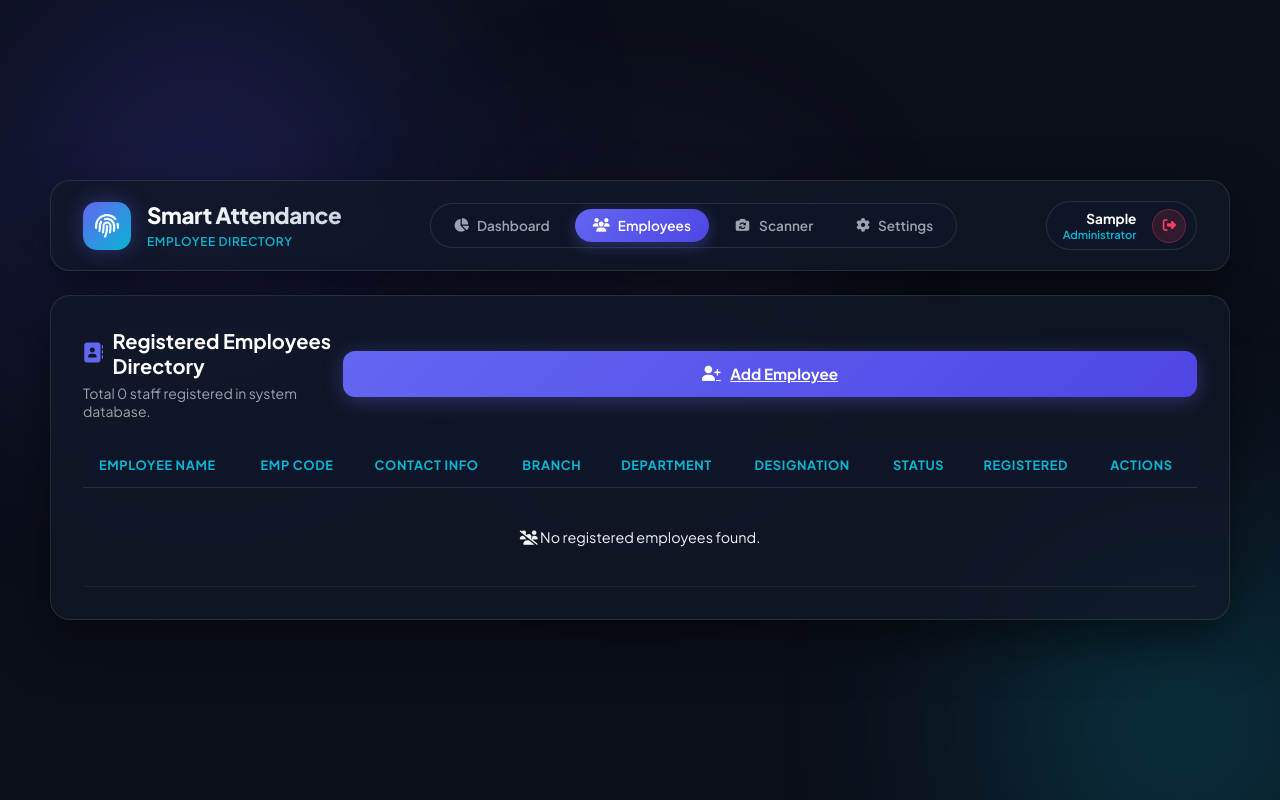
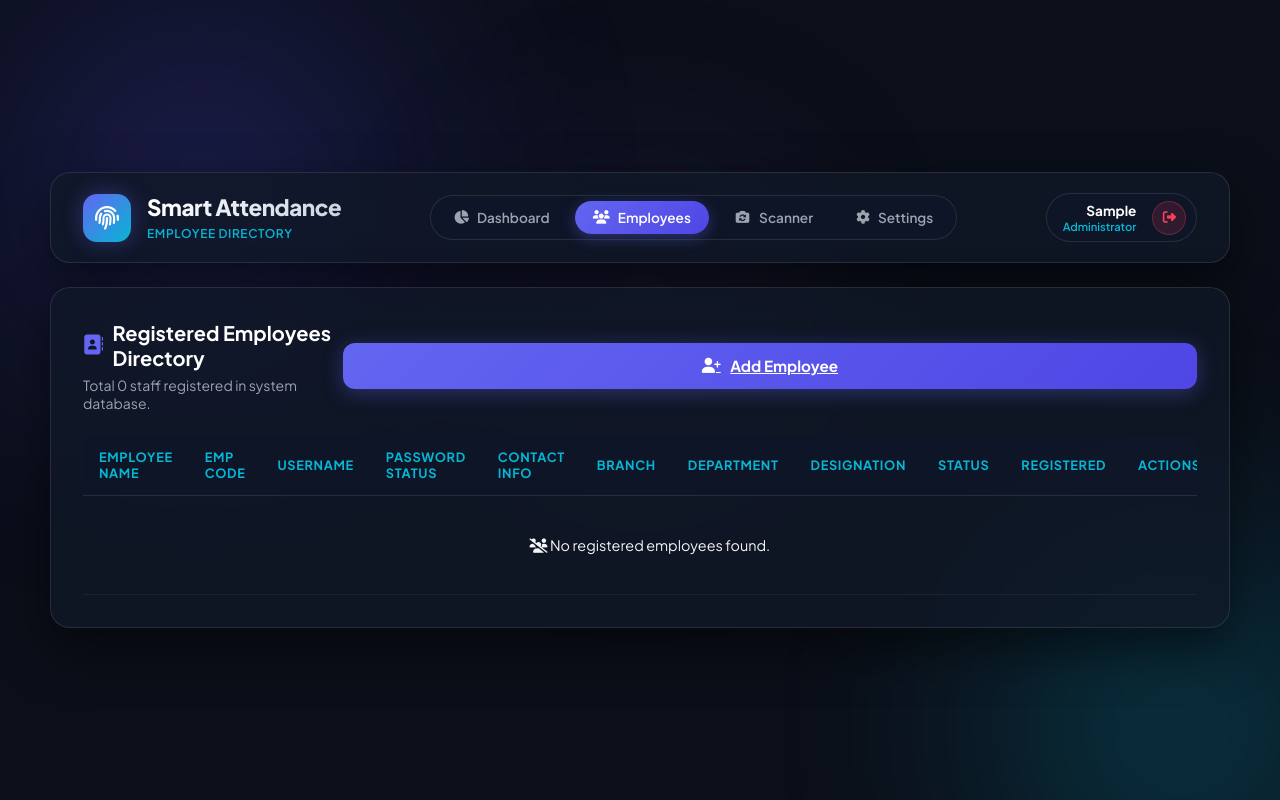
Before and after one commit to vaisakhferoke/smart_attendance, a Flask app: page /employees in a window 1280 px wide. Run offline with Flask 3, Linux system fonts and the light colour scheme; the visitor is signed in with stand-in values (Sample User, id 1); data that the repository does not hold is empty; parts of the project's set-up code (start-up, migrations or seed data) failed here and were passed over.

Commit message:
feat: implement employee registration portal with biometric capture and organizational data input

```diff
--- a/web/app.py
+++ b/web/app.py
@@ -4,6 +4,7 @@ import os, sys, cv2, numpy as np, json, base64, urllib.request, time
 from datetime import datetime
 from functools import wraps
 from werkzeug.utils import secure_filename
+from werkzeug.security import generate_password_hash, check_password_hash
 
 PROJECT_ROOT = os.path.abspath(os.path.join(os.path.dirname(__file__), '..'))
 sys.path.append(PROJECT_ROOT)
@@ -12,6 +13,29 @@ import face_utils
 
 # Run database encoding auto-migration
 face_utils.auto_migrate_legacy_encodings()
+
+def auto_migrate_employee_credentials():
+    conn = get_db_connection()
+    if conn is None:
+        return
+    try:
+        cursor = conn.cursor()
+        try:
+            cursor.execute("ALTER TABLE employees ADD COLUMN username VARCHAR(100) NULL AFTER emp_code")
+            conn.commit()
+        except Exception:
+            pass
+        try:
+            cursor.execute("ALTER TABLE employees ADD COLUMN password VARCHAR(255) NULL AFTER username")
+            conn.commit()
+        except Exception:
+            pass
+    except Exception as err:
+        print(f"Employee credentials migration notice: {err}")
+    finally:
+        conn.close()
+
+auto_migrate_employee_credentials()
 
 app = Flask(__name__)
 app.secret_key = 'smart_attendance_super_secret_key_2026'
@@ -183,7 +207,7 @@ def employees_page():
         try:
             cursor = conn.cursor(dictionary=True)
             query = """
-                SELECT e.id, e.emp_code, e.full_name, e.email, e.phone, e.address, e.photo_path,
+                SELECT e.id, e.emp_code, e.username, e.password, e.full_name, e.email, e.phone, e.address, e.photo_path,
                        e.status, e.branch_id, e.department_id, e.designation_id, e.created_at,
                        d.department_name, dg.designation_name,
                        b.branch_name, b.branch_code
@@ -209,6 +233,8 @@ def employees_page():
 @login_required
 def edit_employee(emp_id):
     full_name = request.form.get('full_name', '').strip()
+    username = request.form.get('username', '').strip()
+    raw_password = request.form.get('password', '').strip()
     email = request.form.get('email', '').strip()
     phone = request.form.get('phone', '').strip()
     address = request.form.get('address', '').strip()
@@ -250,6 +276,10 @@ def edit_employee(emp_id):
             except Exception as e:
                 print(f"Base64 image decode error: {e}")
 
+        password_hash = generate_password_hash(raw_password) if raw_password else None
+        username_val = username if username else None
+        face_encoding_str = None
+
         if img_to_process is not None and img_to_process.size > 0:
             photos_dir = os.path.join(PROJECT_ROOT, 'captured_photos')
             os.makedirs(photos_dir, exist_ok=True)
@@ -260,36 +290,68 @@ def edit_employee(emp_id):
             encoding = face_utils.extract_face_encoding(img_to_process)
             face_encoding_str = json.dumps(encoding.tolist()) if encoding is not None else None
 
-            if face_encoding_str:
+        if password_hash:
+            if new_photo_rel_path and face_encoding_str:
                 cursor.execute("""
                     UPDATE employees
-                    SET full_name=%s, email=%s, phone=%s, address=%s, branch_id=%s, department_id=%s, designation_id=%s, photo_path=%s, face_encoding=%s
+                    SET full_name=%s, username=%s, password=%s, email=%s, phone=%s, address=%s, branch_id=%s, department_id=%s, designation_id=%s, photo_path=%s, face_encoding=%s
                     WHERE id=%s
-                """, (full_name, email, phone, address,
+                """, (full_name, username_val, password_hash, email, phone, address,
                       int(branch_id) if branch_id else None,
                       int(dept_id) if dept_id else None,
                       int(desig_id) if desig_id else None,
                       new_photo_rel_path, face_encoding_str, emp_id))
-            else:
+            elif new_photo_rel_path:
                 cursor.execute("""
                     UPDATE employees
-                    SET full_name=%s, email=%s, phone=%s, address=%s, branch_id=%s, department_id=%s, designation_id=%s, photo_path=%s
+                    SET full_name=%s, username=%s, password=%s, email=%s, phone=%s, address=%s, branch_id=%s, department_id=%s, designation_id=%s, photo_path=%s
                     WHERE id=%s
-                """, (full_name, email, phone, address,
+                """, (full_name, username_val, password_hash, email, phone, address,
                       int(branch_id) if branch_id else None,
                       int(dept_id) if dept_id else None,
                       int(desig_id) if desig_id else None,
                       new_photo_rel_path, emp_id))
+            else:
+                cursor.execute("""
+                    UPDATE employees
+                    SET full_name=%s, username=%s, password=%s, email=%s, phone=%s, address=%s, branch_id=%s, department_id=%s, designation_id=%s
+                    WHERE id=%s
+                """, (full_name, username_val, password_hash, email, phone, address,
+                      int(branch_id) if branch_id else None,
+                      int(dept_id) if dept_id else None,
+                      int(desig_id) if desig_id else None,
+                      emp_id))
         else:
-            cursor.execute("""
-                UPDATE employees
-                SET full_name=%s, email=%s, phone=%s, address=%s, branch_id=%s, department_id=%s, designation_id=%s
-                WHERE id=%s
-            """, (full_name, email, phone, address,
-                  int(branch_id) if branch_id else None,
-                  int(dept_id) if dept_id else None,
-                  int(desig_id) if desig_id else None,
-                  emp_id))
+            if new_photo_rel_path and face_encoding_str:
+                cursor.execute("""
+                    UPDATE employees
+                    SET full_name=%s, username=%s, email=%s, phone=%s, address=%s, branch_id=%s, department_id=%s, designation_id=%s, photo_path=%s, face_encoding=%s
+                    WHERE id=%s
+                """, (full_name, username_val, email, phone, address,
+                      int(branch_id) if branch_id else None,
+                      int(dept_id) if dept_id else None,
+                      int(desig_id) if desig_id else None,
+                      new_photo_rel_path, face_encoding_str, emp_id))
+            elif new_photo_rel_path:
+                cursor.execute("""
+                    UPDATE employees
+                    SET full_name=%s, username=%s, email=%s, phone=%s, address=%s, branch_id=%s, department_id=%s, designation_id=%s, photo_path=%s
+                    WHERE id=%s
+                """, (full_name, username_val, email, phone, address,
+                      int(branch_id) if branch_id else None,
+                      int(dept_id) if dept_id else None,
+                      int(desig_id) if desig_id else None,
+                      new_photo_rel_path, emp_id))
+            else:
+                cursor.execute("""
+                    UPDATE employees
+                    SET full_name=%s, username=%s, email=%s, phone=%s, address=%s, branch_id=%s, department_id=%s, designation_id=%s
+                    WHERE id=%s
+                """, (full_name, username_val, email, phone, address,
+                      int(branch_id) if branch_id else None,
+                      int(dept_id) if dept_id else None,
+                      int(desig_id) if desig_id else None,
+                      emp_id))
 
         conn.commit()
         return jsonify({'status': 'success', 'msg': f"Employee {full_name} ({emp_code}) updated successfully!"})
@@ -714,6 +776,8 @@ def register():
     data = request.form
     emp_code = data.get('emp_code', '').strip()
     full_name = data.get('full_name', '').strip()
+    username = data.get('username', '').strip()
+    raw_password = data.get('password', '').strip()
     img_data = data.get('photo')
 
     if not emp_code or not full_name:
@@ -728,6 +792,7 @@ def register():
 
     photo_path = None
     face_encoding_str = "[]"
+    password_hash = generate_password_hash(raw_password) if raw_password else None
 
     if img_data:
         try:
@@ -760,11 +825,13 @@ def register():
         cursor = conn.cursor()
         query = """
             INSERT INTO employees
-            (emp_code, full_name, email, phone, address, branch_id, department_id, designation_id, face_encoding, photo_path)
-            VALUES (%s, %s, %s, %s, %s, %s, %s, %s, %s, %s)
+            (emp_code, username, password, full_name, email, phone, address, branch_id, department_id, designation_id, face_encoding, photo_path)
+            VALUES (%s, %s, %s, %s, %s, %s, %s, %s, %s, %s, %s, %s)
         """
         values = (
             emp_code,
+            username if username else None,
+            password_hash,
             full_name,
             data.get('email', '').strip(),
             data.get('phone', '').strip(),
--- a/web/templates/employees.html
+++ b/web/templates/employees.html
@@ -25,6 +25,8 @@
                 <tr>
                     <th>Employee Name</th>
                     <th>Emp Code</th>
+                    <th>Username</th>
+                    <th>Password Status</th>
                     <th>Contact Info</th>
                     <th>Branch</th>
                     <th>Department</th>
@@ -53,6 +55,18 @@
                         </div>
                     </td>
                     <td><code>{{ emp.emp_code }}</code></td>
+                    <td><code>{{ emp.username or 'N/A' }}</code></td>
+                    <td>
+                        {% if emp.password %}
+                        <span class="badge-count" style="color: var(--accent-emerald); background: rgba(16,185,129,0.12); border-color: rgba(16,185,129,0.25);">
+                            <i class="fa-solid fa-lock"></i> Encrypted
+                        </span>
+                        {% else %}
+                        <span class="text-dim" style="font-size: 0.8rem;">
+                            <i class="fa-solid fa-lock-open"></i> Not Set
+                        </span>
+                        {% endif %}
+                    </td>
                     <td>
                         <div class="contact-info">
                             <span><i class="fa-solid fa-envelope"></i> {{ emp.email or 'N/A' }}</span>
@@ -74,6 +88,7 @@
                     <td>
                         <button type="button" class="btn-action btn-edit" data-id="{{ emp.id }}"
                             data-code="{{ emp.emp_code }}" data-name="{{ emp.full_name }}"
+                            data-username="{{ emp.username or '' }}"
                             data-email="{{ emp.email or '' }}" data-phone="{{ emp.phone or '' }}"
                             data-address="{{ emp.address or '' }}" data-branch="{{ emp.branch_id or '' }}"
                             data-dept="{{ emp.department_id or '' }}" data-desig="{{ emp.designation_id or '' }}"
@@ -89,13 +104,12 @@
                             onclick="deleteEmployee('{{ emp.id }}', '{{ emp.full_name }}')">
                             <i class="fa-solid fa-trash-can"></i> Delete
                         </button>
-    </div>
                     </td>
                 </tr>
                 {% endfor %}
                 {% else %}
                 <tr>
-        <td colspan="9" class="empty-table">
+                    <td colspan="11" class="empty-table">
                         <i class="fa-solid fa-users-slash"></i> No registered employees found.
                     </td>
                 </tr>
@@ -166,6 +180,30 @@
                     <div class="input-wrapper">
                         <i class="fa-solid fa-location-dot input-icon"></i>
                         <input type="text" id="edit_address" name="address" placeholder="Street, City, State, ZIP Code" />
+                    </div>
+                </div>
+            </div>
+
+            <!-- Account Credentials Section -->
+            <div class="form-section">
+                <span class="section-title"><i class="fa-solid fa-key"></i> Account Credentials (Encrypted)</span>
+                <div class="input-grid">
+                    <!-- Username -->
+                    <div class="input-group">
+                        <label for="edit_username">Account Username</label>
+                        <div class="input-wrapper">
+                            <i class="fa-solid fa-user-gear input-icon"></i>
+                            <input type="text" id="edit_username" name="username" placeholder="e.g. john_doe" />
+                        </div>
+                    </div>
+
+                    <!-- Password -->
+                    <div class="input-group">
+                        <label for="edit_password">Password (Stored Encrypted)</label>
+                        <div class="input-wrapper">
+                            <i class="fa-solid fa-lock input-icon"></i>
+                            <input type="password" id="edit_password" name="password" placeholder="Leave blank to keep current" />
+                        </div>
                     </div>
                 </div>
             </div>
@@ -301,6 +339,7 @@
         const id = btn.getAttribute('data-id');
         const code = btn.getAttribute('data-code');
         const fullName = btn.getAttribute('data-name');
+        const username = btn.getAttribute('data-username');
         const email = btn.getAttribute('data-email');
         const phone = btn.getAttribute('data-phone');
         const address = btn.getAttribute('data-address');
@@ -313,6 +352,8 @@
         document.getElementById('modalEmpCode').innerText = code;
         document.getElementById('edit_code_display').value = code || '';
         document.getElementById('edit_full_name').value = fullName || '';
+        document.getElementById('edit_username').value = username || '';
+        document.getElementById('edit_password').value = '';
         document.getElementById('edit_email').value = email || '';
         document.getElementById('edit_phone').value = phone || '';
         document.getElementById('edit_address').value = address || '';
```
Also changed, not shown: web/templates/register.html (+24 -0 lines). Lines whose indentation alone changed are shown as unchanged.
